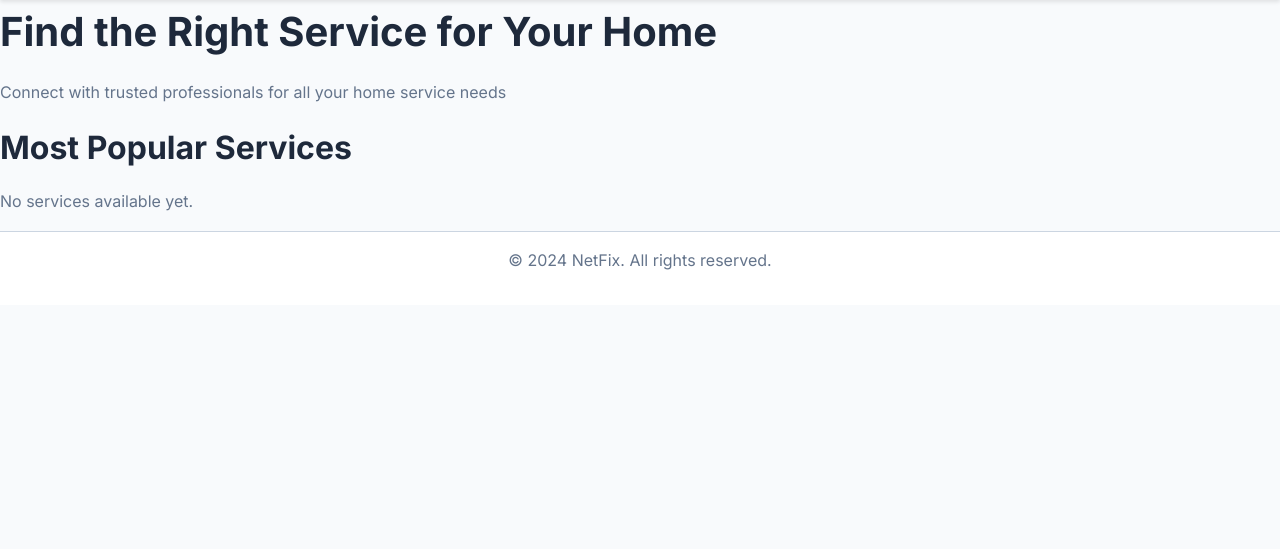
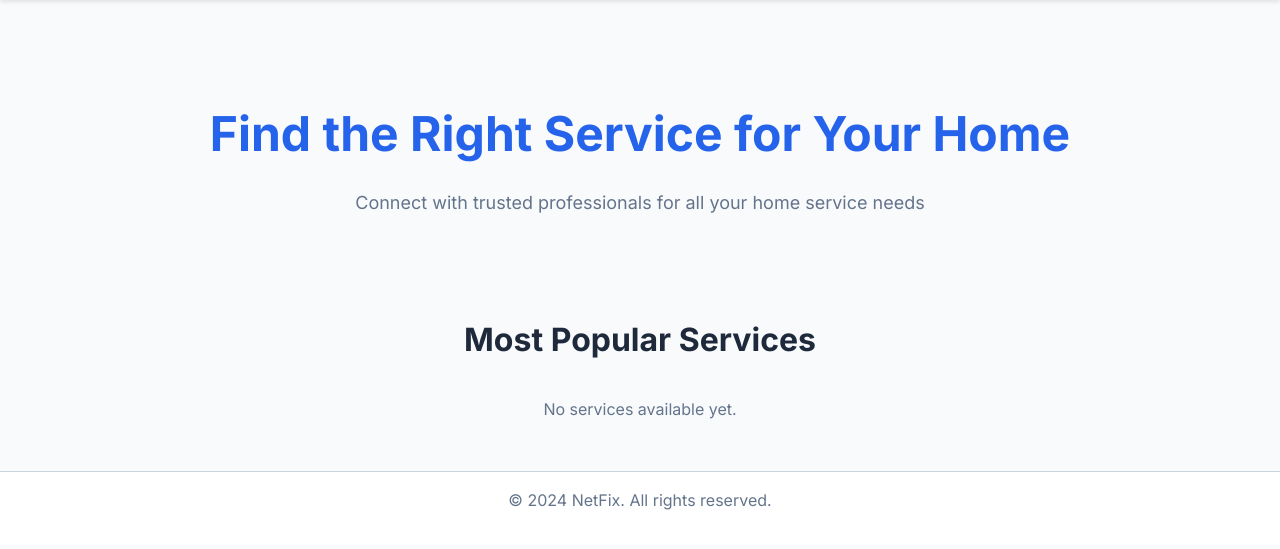
Before and after one commit to Bantu-art/netfix, a Django app: template netfix/main/templates/main/home.html in a window 1280 px wide. Shown: the part 70-619 px from the top of the page. Run offline with Django 3.2, Linux system fonts and the light colour scheme; the template is opened without the code that fills it, so the values that code supplies are empty.

Commit message:
styled my home page

```diff
--- a/netfix/static/css/style.css
+++ b/netfix/static/css/style.css
@@ -210,3 +210,88 @@ footer {
         transform: translateX(0);
     }
 }
+
+/* Home*/
+
+.home-container {
+  max-width: 1200px;
+  margin: 0 auto;
+  padding: 2rem;
+}
+
+.hero {
+  text-align: center;
+  background-color: var(--background-color);
+  padding: 4rem 2rem;
+  border-radius: 0.75rem;
+  margin-bottom: 2rem;
+}
+
+.hero h1 {
+  color: var(--primary-color);
+  margin-bottom: 1rem;
+  font-size: 3rem;
+}
+
+.hero p {
+  color: var(--text-light);
+  font-size: var(--font-size-lg);
+  max-width: 600px;
+  margin: 0 auto;
+}
+
+.popular-services {
+  text-align: center;
+}
+
+.popular-services h2 {
+  margin-bottom: 2rem;
+  color: var(--text-color);
+}
+
+.services-grid {
+  display: grid;
+  grid-template-columns: repeat(auto-fit, minmax(250px, 1fr));
+  gap: 1.5rem;
+}
+
+.service-card {
+  background-color: white;
+  border: 1px solid var(--border-color);
+  border-radius: 0.5rem;
+  padding: 1.5rem;
+  text-align: left;
+  transition: transform 0.3s ease, box-shadow 0.3s ease;
+}
+
+.service-card:hover {
+  transform: translateY(-10px);
+  box-shadow: 0 10px 15px rgba(0, 0, 0, 0.1);
+}
+
+.service-card h3 {
+  color: var(--primary-color);
+  margin-bottom: 0.75rem;
+}
+
+.service-card p {
+  margin-bottom: 0.5rem;
+}
+
+.service-card .btn {
+  margin-top: 1rem;
+  display: block;
+  text-align: center;
+  text-decoration: none;
+}
+
+/* Responsive adjustments */
+@media screen and (max-width: 768px) {
+  .hero h1 {
+      font-size: 2rem;
+  }
+
+  .services-grid {
+      grid-template-columns: 1fr;
+  }
+}
```
